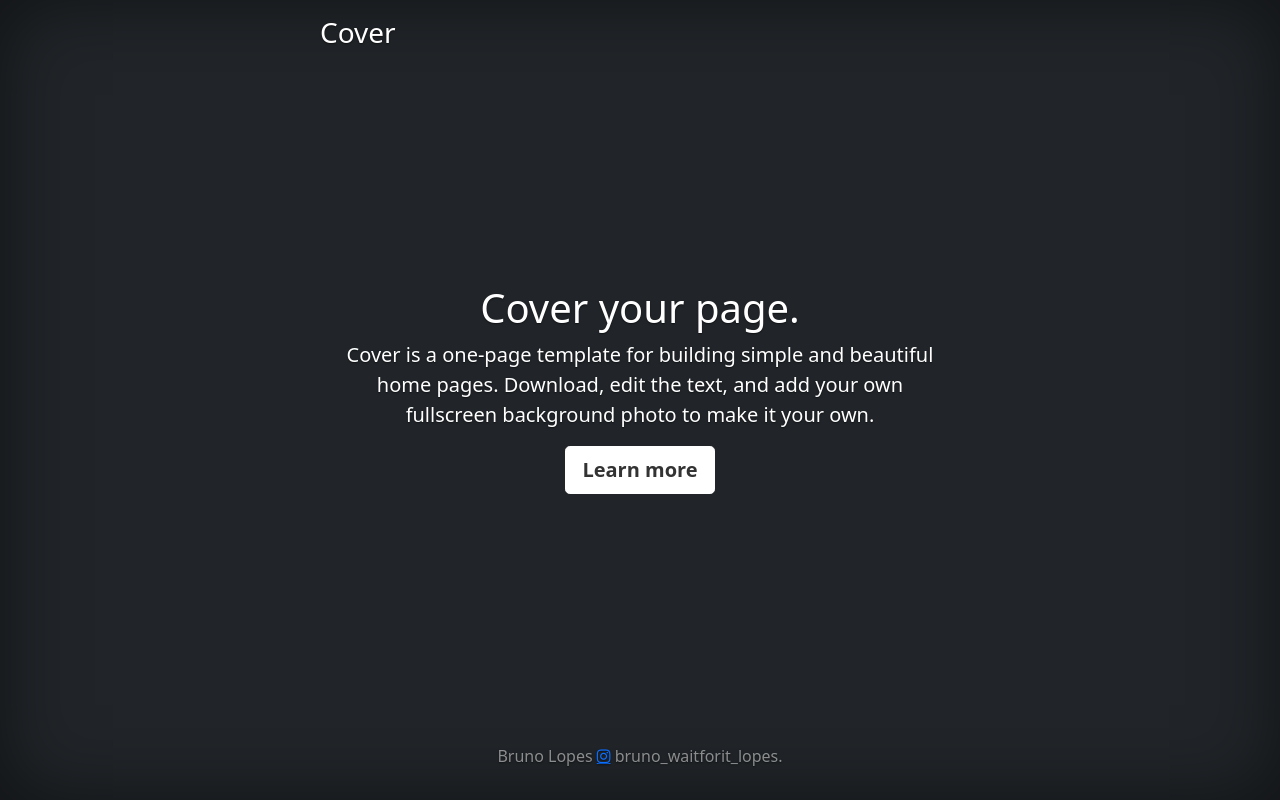
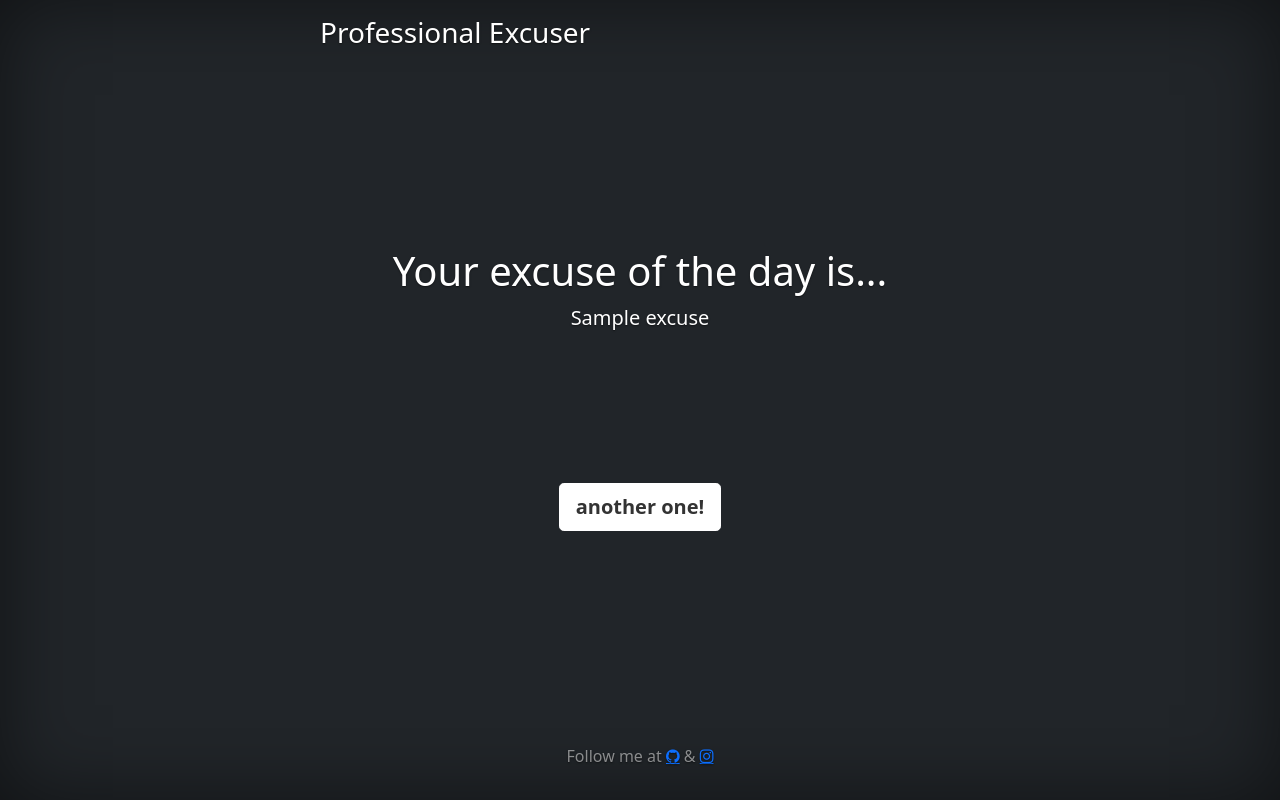
Before and after one commit to TheBrunoLopes/professional-excuser, a FastAPI app: template templates/index.html in a window 1280 px wide. Run offline with FastAPI, Linux system fonts and the light colour scheme; the template is opened without the code that fills it: most values are stand-ins (such as "Sample title", 1, 10 or a date in 2020).

Commit message:
excuser v1

```diff
--- a/app.py
+++ b/app.py
@@ -12,16 +12,11 @@ app.mount("/static", StaticFiles(directory="static"), name="static")
 templates = Jinja2Templates(directory="templates")
 
 
-@app.get("/")
-def read_root():
-    excuse = excuses[randint(0, len(excuses)-1)]
-    return f"Excuse: {excuse}"
-
-
-@app.get("/items/{id}", response_class=HTMLResponse)
-async def read_item(request: Request, id: str):
-    return templates.TemplateResponse("index.html", {"request": request, "id": id})
+@app.get("/", response_class=HTMLResponse)
+async def read_item(request: Request):
+    excuse = excuses[randint(0, len(excuses) - 1)]
+    return templates.TemplateResponse("index.html", {"request": request, "excuse": excuse})
 
 
 if __name__ == "__main__":
-    uvicorn.run(app, host="0.0.0.0", port=8000)
+    uvicorn.run(app, host="0.0.0.0", port=80)
--- a/templates/index.html
+++ b/templates/index.html
@@ -6,7 +6,7 @@
     <meta name="description" content="">
     <meta name="author" content="Mark Otto, Jacob Thornton, and Bootstrap contributors">
     <meta name="generator" content="Hugo 0.79.0">
-    <title>Cover Template · Bootstrap v5.0</title>
+    <title>Professional Excuser</title>
 
     <link rel="canonical" href="https://getbootstrap.com/docs/5.0/examples/cover/">
 
@@ -43,20 +43,26 @@
 <div class="cover-container d-flex w-100 h-100 p-3 mx-auto flex-column">
   <header class="mb-auto">
     <div>
-      <h3 class="float-md-start mb-0">Cover</h3>
+      <h3 class="float-md-start mb-0">Professional Excuser</h3>
     </div>
   </header>
 
   <main class="px-3">
-    <h1>Cover your page.</h1>
-    <p class="lead">Cover is a one-page template for building simple and beautiful home pages. Download, edit the text, and add your own fullscreen background photo to make it your own.</p>
-    <p class="lead">
-      <a href="#" class="btn btn-lg btn-secondary fw-bold border-white bg-white">Learn more</a>
-    </p>
+    <div class="container">
+      <h1>Your excuse of the day is...</h1>
+      <p class="lead">{{ excuse }} </p>
+    </div>
+    <div class="container" style="margin-top: 150px" >
+      <p class="lead">
+        <button onClick="window.location.reload();" class="btn btn-lg btn-secondary fw-bold border-white bg-white">another one!</button>
+      </p>
+    </div>
+
+
   </main>
 
   <footer class="mt-auto text-white-50">
-    <p>Bruno Lopes <a class="fa fa-instagram"></a> bruno_waitforit_lopes</a>.</p>
+    <p>Follow me at <a href="https://github.com/bioslikk/professional-excuser" class="fa fa-github"></a>  &  <a href="https://www.instagram.com/bruno_waitforit_lopes/" class="fa fa-instagram"></a></p>
   </footer>
 </div>
 
```
